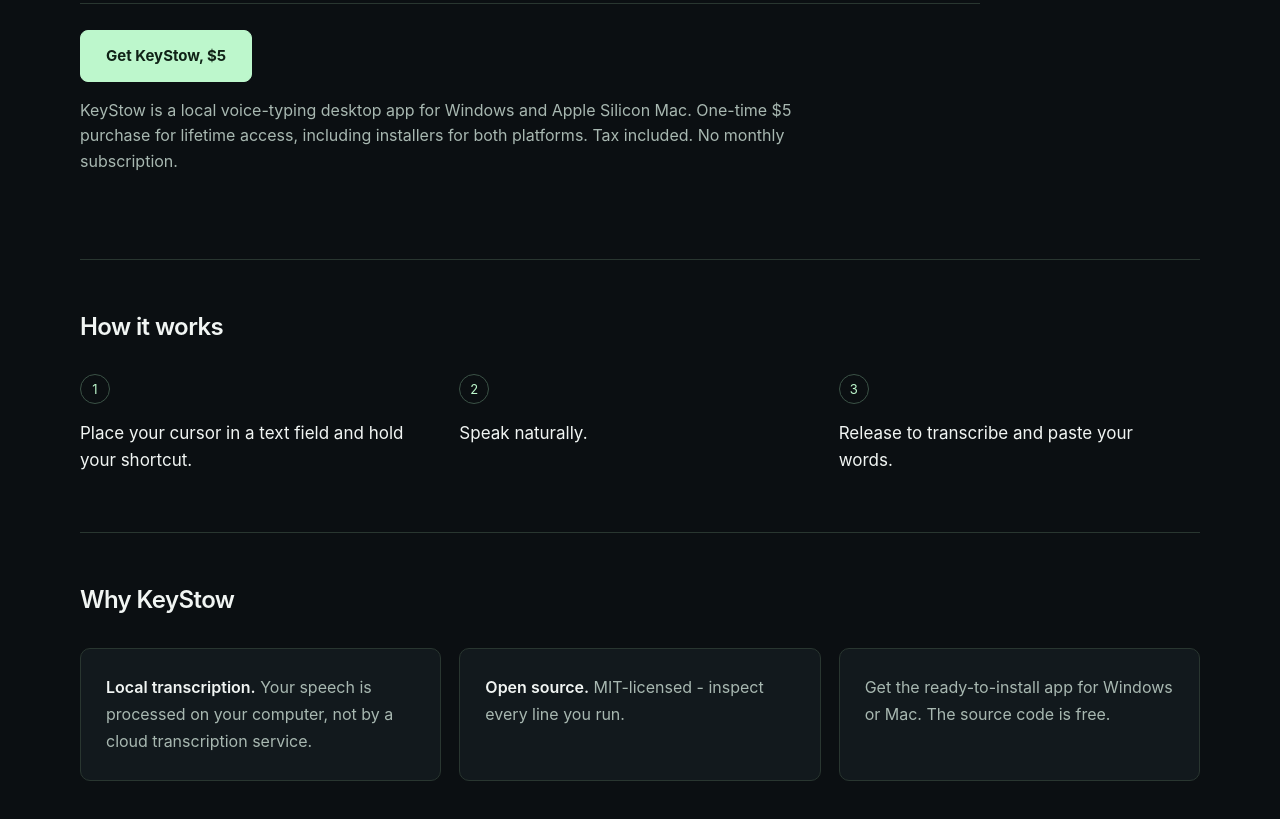
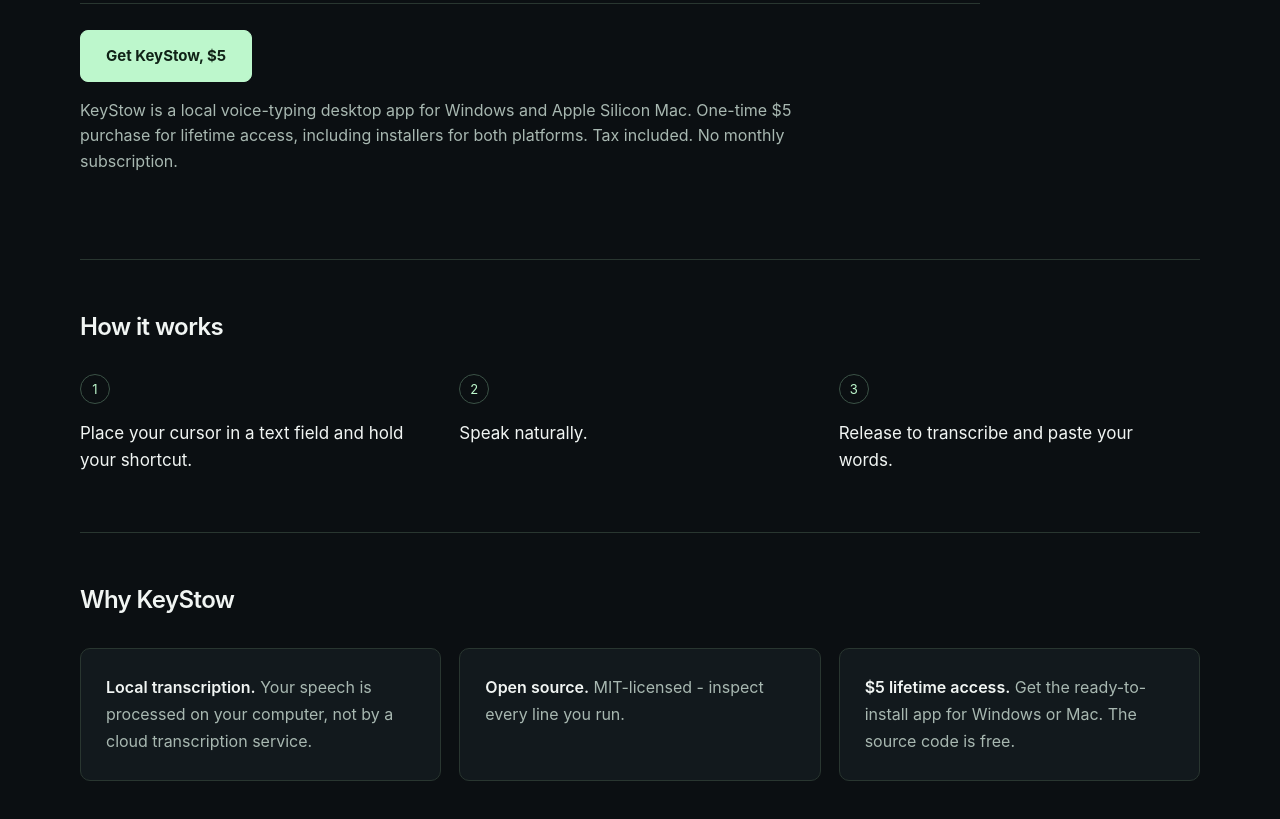
Before and after one commit to hullashoo6/keystow, a plain HTML site: page docs/index.html in a window 1280 px wide. Shown: the part 649-1468 px from the top of the page. Drawn offline with Linux system fonts and the light colour scheme.

Commit message:
Add owner-approved five-dollar lifetime access card heading

```diff
--- a/docs/index.html
+++ b/docs/index.html
@@ -16,7 +16,7 @@
 <div class="downloads"><a class="btn" href="https://checkout.dodopayments.com/buy/pdt_0NsLl0cF4YBUyExTYj3m1?quantity=1">Download for Windows</a><a class="btn mac" href="https://checkout.dodopayments.com/buy/pdt_0NsLl0cF4YBUyExTYj3m1?quantity=1">Download for Mac</a></div><a class="source" href="https://github.com/hullashoo6/keystow">View the source (MIT)</a>
 <div class="purchase" style="margin-top:30px;padding-top:26px;border-top:1px solid var(--line)"><a class="btn" href="https://checkout.dodopayments.com/buy/pdt_0NsLl0cF4YBUyExTYj3m1?quantity=1">Get KeyStow, $5</a><p style="color:var(--muted);font-size:16px;max-width:730px;margin:16px 0 0">KeyStow is a local voice-typing desktop app for Windows and Apple Silicon Mac. One-time $5 purchase for lifetime access, including installers for both platforms. Tax included. No monthly subscription.</p></div></section>
 <section class="section"><h2>How it works</h2><div class="grid"><div class="step"><span class="number">1</span><p>Place your cursor in a text field and hold your shortcut.</p></div><div class="step"><span class="number">2</span><p>Speak naturally.</p></div><div class="step"><span class="number">3</span><p>Release to transcribe and paste your words.</p></div></div></section>
-<section class="section"><h2>Why KeyStow</h2><div class="grid why"><div class="point"><p><strong>Local transcription.</strong> Your speech is processed on your computer, not by a cloud transcription service.</p></div><div class="point"><p><strong>Open source.</strong> MIT-licensed - inspect every line you run.</p></div><div class="point"><p>Get the ready-to-install app for Windows or Mac. The source code is free.</p></div></div></section>
+<section class="section"><h2>Why KeyStow</h2><div class="grid why"><div class="point"><p><strong>Local transcription.</strong> Your speech is processed on your computer, not by a cloud transcription service.</p></div><div class="point"><p><strong>Open source.</strong> MIT-licensed - inspect every line you run.</p></div><div class="point"><p><strong>$5 lifetime access.</strong> Get the ready-to-install app for Windows or Mac. The source code is free.</p></div></div></section>
 </main>
 
 </body>
```
